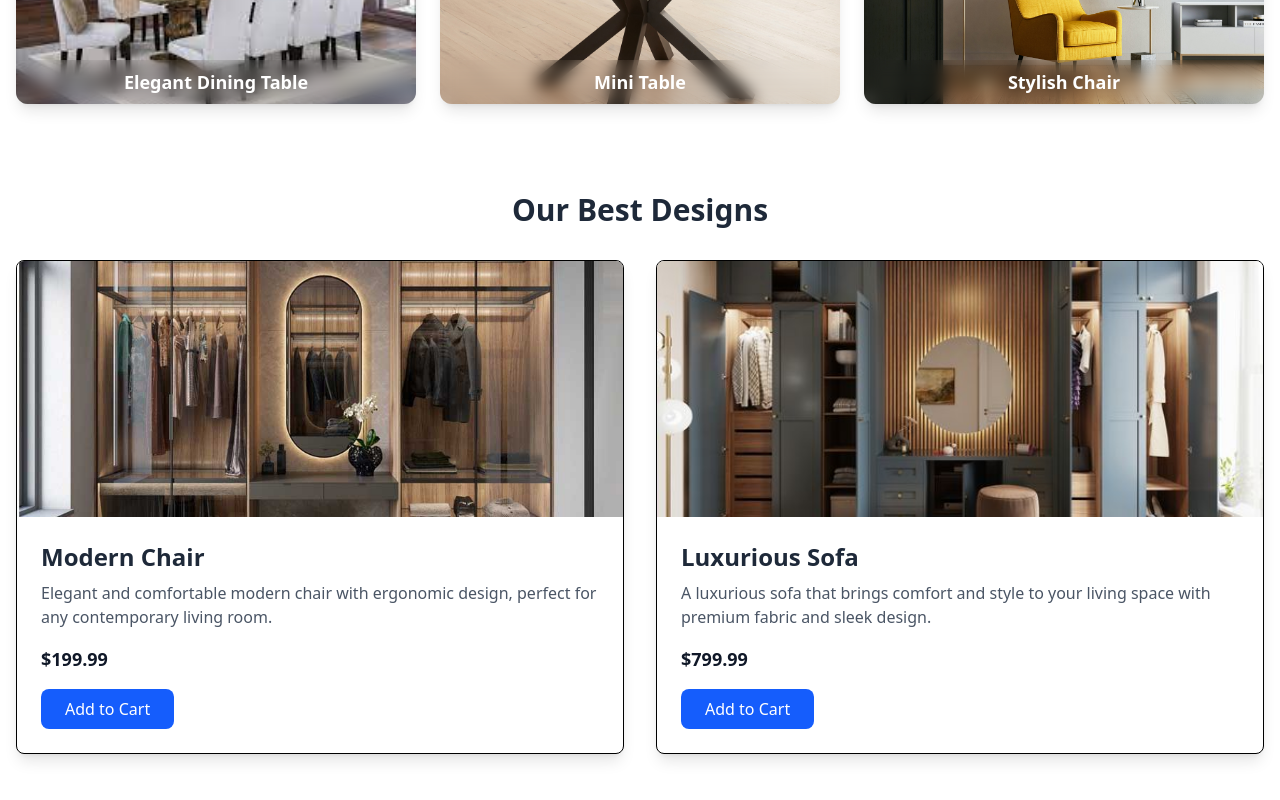
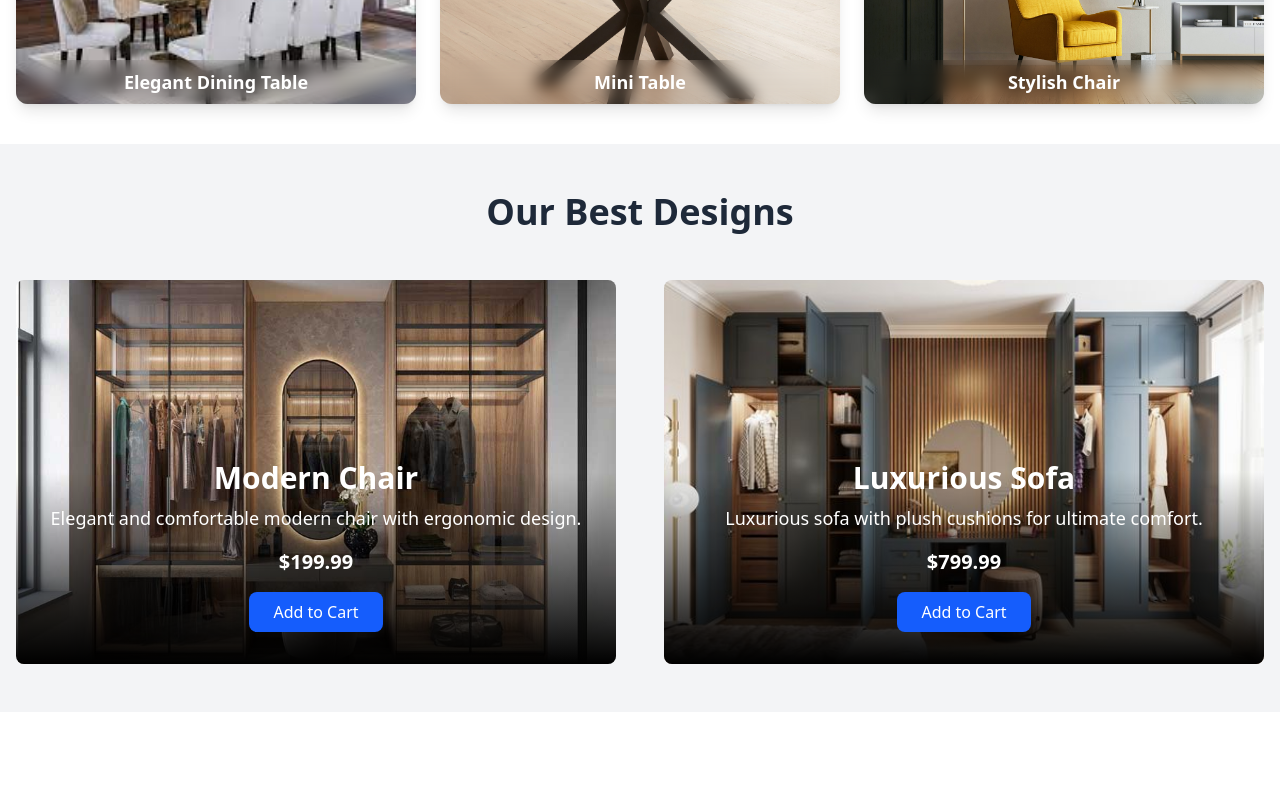
Before and after one commit to ashraful-rahat/Furniture-Shop-client, a React (Vite) app: page / in a window 1280 px wide. Shown: the part 2356-3156 px from the top of the page. After the commit the page ends 3068 px from the top, so only its background shows below. Built offline with nearby package versions, Linux system fonts and the light colour scheme.

Commit message:
design change

```diff
--- a/src/Pages/OurBestDesign.jsx
+++ b/src/Pages/OurBestDesign.jsx
@@ -3,36 +3,46 @@ import Image1 from "/Product/bestdesign2.jpg";
 
 const OurBestDesign = () => {
   return (
-    <div className="max-w-screen-xl mx-auto px-4 py-12">
-      <h2 className="text-3xl font-bold text-center text-gray-800 mb-8">Our Best Designs</h2>
-      <div className="grid grid-cols-1 sm:grid-cols-2 gap-8">
+    <div className="bg-gray-100 py-12">
+      <div className="max-w-screen-xl mx-auto px-4">
+        <h2 className="text-4xl font-bold text-center text-gray-800 mb-12">
+          Our Best Designs
+        </h2>
+        <div className="grid grid-cols-1 sm:grid-cols-2 gap-12">
           {/* Product 1 */}
-        <div className="bg-white border rounded-lg shadow-lg overflow-hidden">
-          <img src={Image1} alt="Best Design 1" className="w-full h-64 object-cover" />
-          <div className="p-6">
-            <h3 className="text-2xl font-semibold text-gray-800">Modern Chair</h3>
-            <p className="text-gray-600 mt-2">
-              Elegant and comfortable modern chair with ergonomic design, perfect for any contemporary living room.
+          <div className="relative group">
+            <div className="h-96 bg-cover bg-center rounded-lg" style={{ backgroundImage: `url(${Image1})` }}>
+              <div className="absolute inset-0 bg-gradient-to-t from-black via-transparent to-transparent rounded-lg flex justify-center items-end p-8">
+                <div className="text-center text-white">
+                  <h3 className="text-3xl font-semibold mb-2">Modern Chair</h3>
+                  <p className="text-lg mb-4">
+                    Elegant and comfortable modern chair with ergonomic design.
                   </p>
-            <p className="text-lg font-semibold text-gray-900 mt-4">$199.99</p>
-            <button className="mt-4 px-6 py-2 bg-blue-600 text-white rounded-lg hover:bg-blue-700 focus:outline-none focus:ring-2 focus:ring-blue-500">
+                  <p className="text-xl font-semibold mb-4">$199.99</p>
+                  <button className="bg-blue-600 px-6 py-2 rounded-lg hover:bg-blue-700 transition-colors">
                     Add to Cart
                   </button>
                 </div>
               </div>
+            </div>
+          </div>
 
           {/* Product 2 */}
-        <div className="bg-white border rounded-lg shadow-lg overflow-hidden">
-          <img src={Image2} alt="Best Design 2" className="w-full h-64 object-cover" />
-          <div className="p-6">
-            <h3 className="text-2xl font-semibold text-gray-800">Luxurious Sofa</h3>
-            <p className="text-gray-600 mt-2">
-              A luxurious sofa that brings comfort and style to your living space with premium fabric and sleek design.
+          <div className="relative group">
+            <div className="h-96 bg-cover bg-center rounded-lg" style={{ backgroundImage: `url(${Image2})` }}>
+              <div className="absolute inset-0 bg-gradient-to-t from-black via-transparent to-transparent rounded-lg flex justify-center items-end p-8">
+                <div className="text-center text-white">
+                  <h3 className="text-3xl font-semibold mb-2">Luxurious Sofa</h3>
+                  <p className="text-lg mb-4">
+                    Luxurious sofa with plush cushions for ultimate comfort.
                   </p>
-            <p className="text-lg font-semibold text-gray-900 mt-4">$799.99</p>
-            <button className="mt-4 px-6 py-2 bg-blue-600 text-white rounded-lg hover:bg-blue-700 focus:outline-none focus:ring-2 focus:ring-blue-500">
+                  <p className="text-xl font-semibold mb-4">$799.99</p>
+                  <button className="bg-blue-600 px-6 py-2 rounded-lg hover:bg-blue-700 transition-colors">
                     Add to Cart
                   </button>
+                </div>
+              </div>
+            </div>
           </div>
         </div>
       </div>
```
Lines whose indentation alone changed are shown as unchanged.
